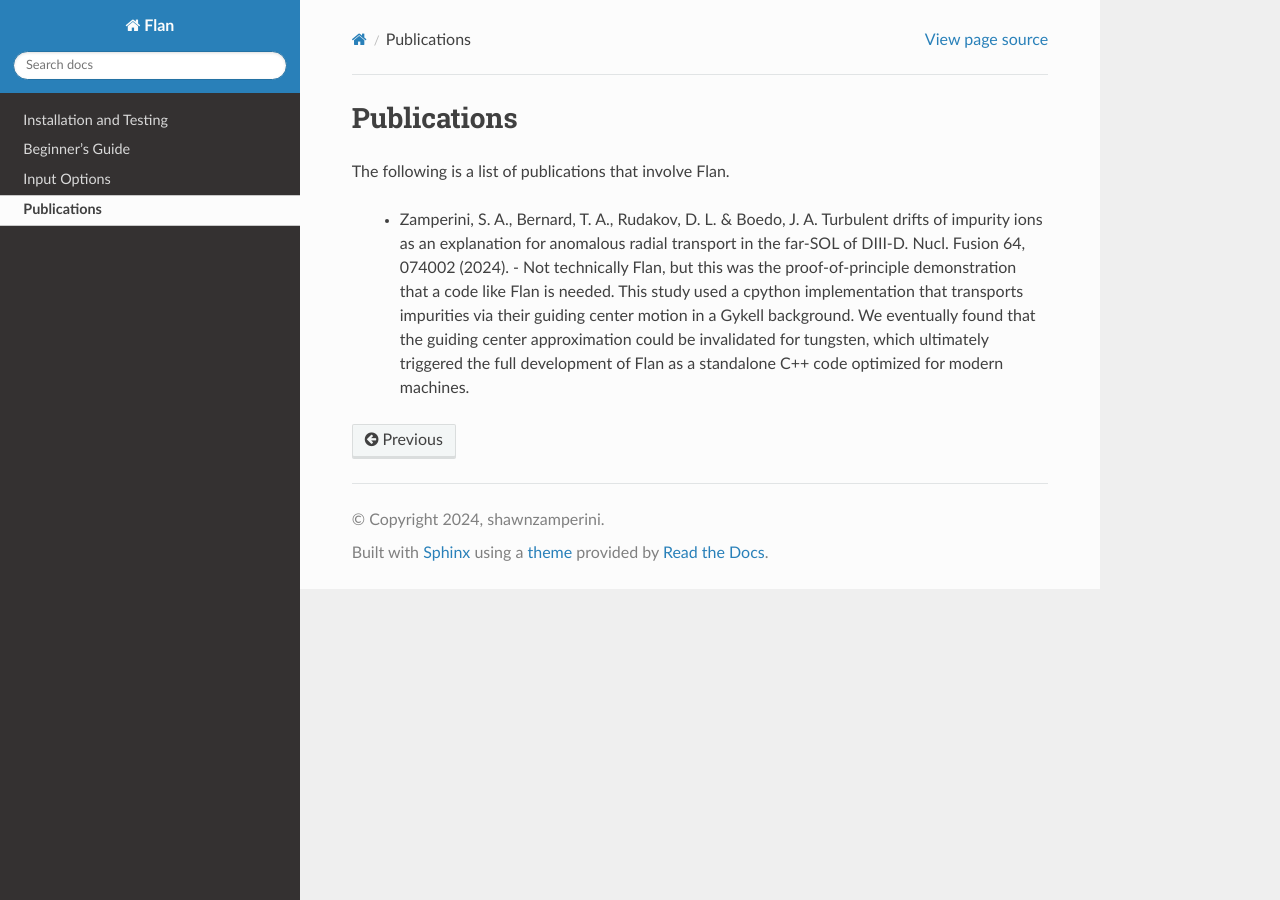
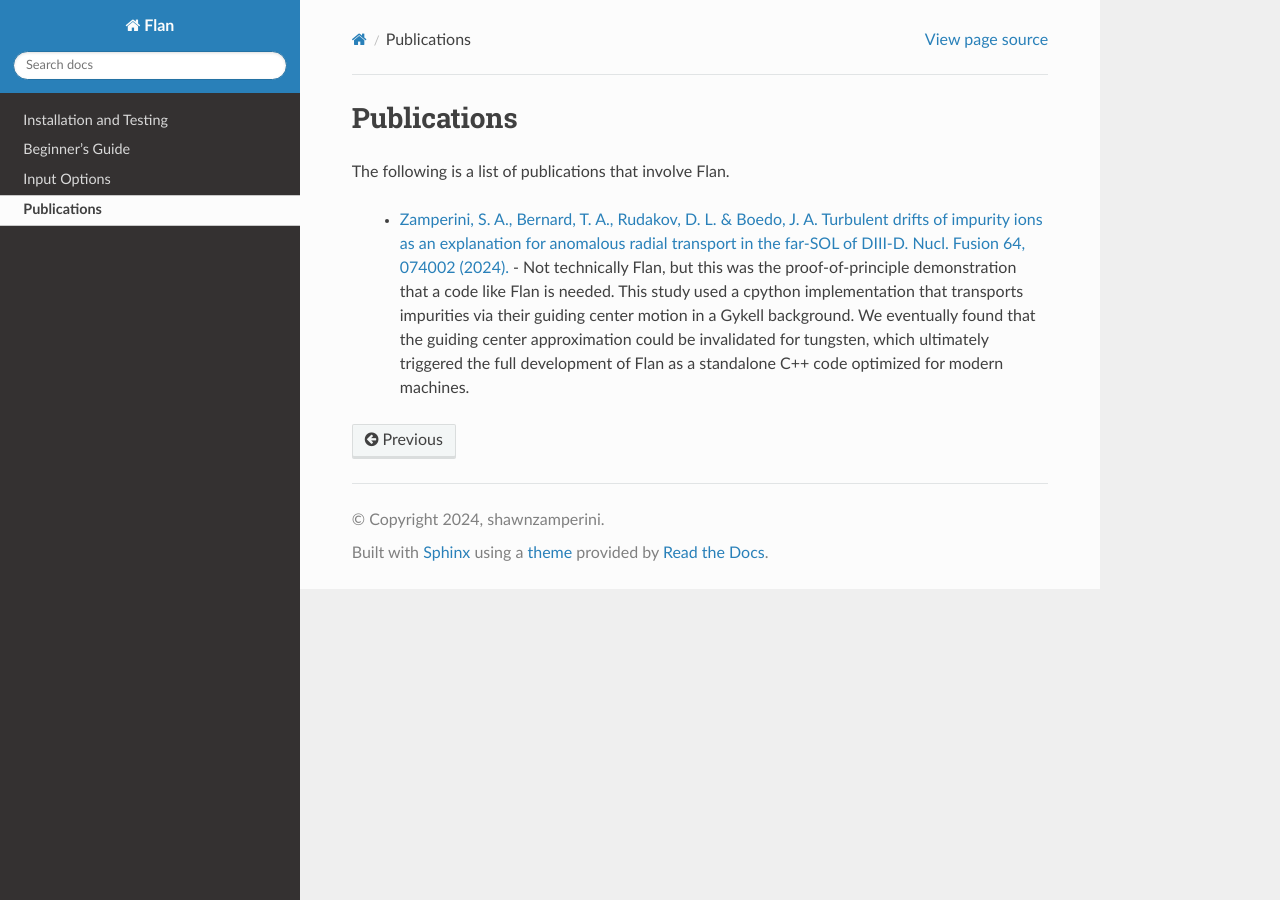
Before and after one commit to shawnzamperini/flan, a Sphinx documentation site: the page built from docs/source/publications.rst, in a window 1280 px wide. Built offline with Sphinx 7.4.7 and the Read the Docs theme 3.1.0, drawn with Linux system fonts in a browser that asks for light colours; part of the change alters nothing that is shown.

```diff
--- a/docs/source/publications.rst
+++ b/docs/source/publications.rst
@@ -4,5 +4,5 @@ Publications
 
 The following is a list of publications that involve Flan.
 
-  - Zamperini, S. A., Bernard, T. A., Rudakov, D. L. & Boedo, J. A. Turbulent drifts of impurity ions as an explanation for anomalous radial transport in the far-SOL of DIII-D. Nucl. Fusion 64, 074002 (2024).
+  - `Zamperini, S. A., Bernard, T. A., Rudakov, D. L. & Boedo, J. A. Turbulent drifts of impurity ions as an explanation for anomalous radial transport in the far-SOL of DIII-D. Nucl. Fusion 64, 074002 (2024). <https://dx.doi.org/10.1088/1741-4326/ad4c78>`_
     - Not technically Flan, but this was the proof-of-principle demonstration that a code like Flan is needed. This study used a cpython implementation that transports impurities via their guiding center motion in a Gykell background. We eventually found that the guiding center approximation could be invalidated for tungsten, which ultimately triggered the full development of Flan as a standalone C++ code optimized for modern machines.
```
